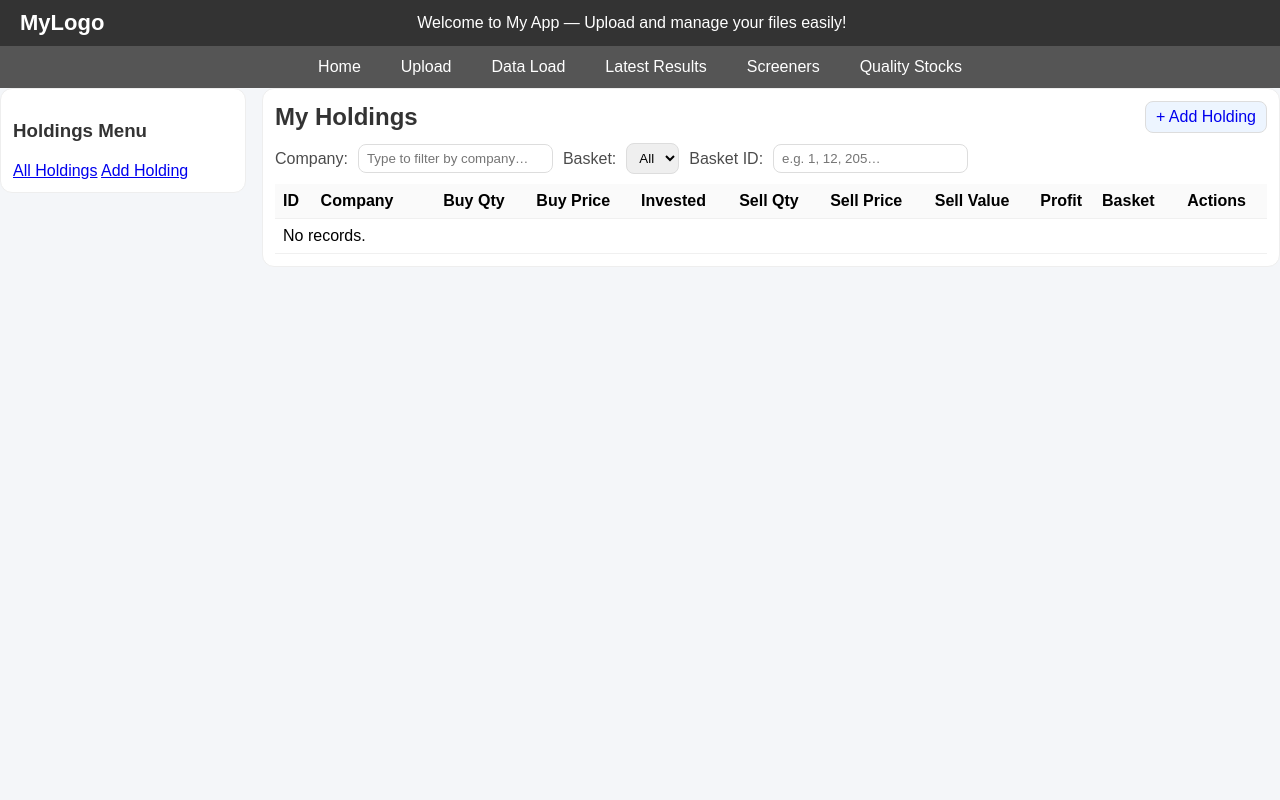
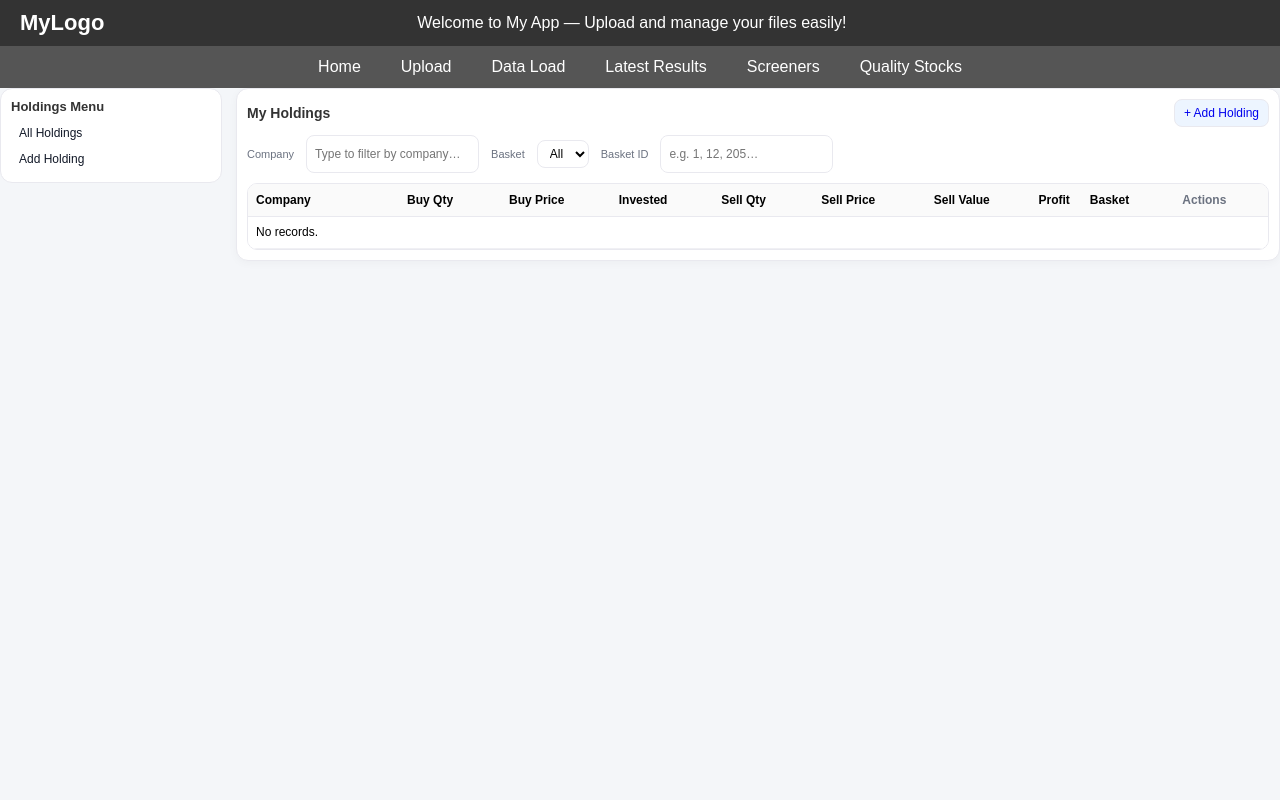
Before and after one commit to RSUDHAKARREDDI/stocksrating, a Flask app: page /my_holdings/ in a window 1280 px wide. Run offline with Flask 3, Linux system fonts and the light colour scheme; data that the repository does not hold is empty; parts of the project's set-up code (start-up, migrations or seed data) failed here and were passed over.

Commit message:
v3.0 My holdings holding view page enhanced

```diff
--- a/templates/my_holdings/my_holdings_list.html
+++ b/templates/my_holdings/my_holdings_list.html
@@ -2,65 +2,105 @@
 {% block title %}My Holdings{% endblock %}
 {% block content %}
 <style>
-  .page-wrap { display:flex; gap:16px; align-items:flex-start; }
-  .left-menu { flex:0 0 220px; width:220px; background:#fff; border:1px solid #eee; border-radius:12px; padding:12px; }
-  .content { flex:1; background:#fff; border:1px solid #eee; border-radius:12px; padding:12px; overflow:auto; }
-  table { width:100%; border-collapse:collapse; }
-  th, td { padding:8px; border-bottom:1px solid #f0f0f0; text-align:left; }
-  th { background:#fafafa; white-space:nowrap; cursor:pointer; user-select:none; }
-  th.sortable:hover { background:#f0f4ff; }
-  .btn { padding:6px 10px; border:1px solid #ddd; border-radius:8px; text-decoration:none; }
+  :root{
+    --bg:#fff; --bd:#e9e9ef; --muted:#6b7280; --light:#f7f7fb; --hover:#f2f6ff;
+    --chip:#eef2ff; --chip-bd:#dbe3ff; --pos:#0ea25a; --neg:#d14343;
+  }
+
+  .page-wrap { display:flex; gap:14px; align-items:flex-start; }
+  .left-menu {
+    flex:0 0 200px; width:200px; background:var(--bg); border:1px solid var(--bd);
+    border-radius:12px; padding:10px; font-size:12px;
+  }
+  .left-menu a { display:block; padding:6px 8px; border-radius:8px; text-decoration:none; color:#111827; }
+  .left-menu a:hover { background:var(--hover); }
+
+  .content {
+    flex:1; background:var(--bg); border:1px solid var(--bd); border-radius:12px;
+    padding:10px; overflow:auto; font-size:12px; line-height:1.35;
+    box-shadow:0 2px 10px rgba(0,0,0,0.035);
+  }
+
+  .controls { display:flex; flex-wrap:wrap; gap:8px 12px; align-items:center; margin:8px 0 10px; }
+  .controls label { font-size:11px; color:var(--muted); }
+  .controls input[type="text"], .controls select {
+    height:28px; padding:4px 8px; border:1px solid var(--bd); border-radius:8px; font-size:12px;
+    background:#fff;
+  }
+
+  .btn { padding:5px 9px; border:1px solid var(--bd); border-radius:8px; text-decoration:none; font-size:12px; }
   .btn.primary { background:#edf5ff; }
   .btn.danger { background:#ffecec; }
+
+  .table-wrap{
+    max-height:70vh; overflow:auto; border:1px solid var(--bd); border-radius:10px;
+  }
+
+  table { width:100%; border-collapse:separate; border-spacing:0; font-variant-numeric:tabular-nums; }
+  thead th {
+    position:sticky; top:0; background:#fafafa; border-bottom:1px solid var(--bd);
+    padding:8px; text-align:left; white-space:nowrap; font-weight:600; z-index:1;
+  }
+  tbody td { padding:7px 8px; border-bottom:1px solid #f0f0f4; background:#fff; }
+  tbody tr:nth-child(even) td { background:var(--light); }
+  tbody tr:hover td { background:var(--hover); }
+  th.sortable { cursor:pointer; user-select:none; }
+  th.sortable:hover { background:#f0f4ff; }
+  .arrow { font-size:10px; opacity:.7; margin-left:4px; }
   .num { text-align:right; white-space:nowrap; }
-  .controls { display:flex; flex-wrap:wrap; gap:10px; align-items:center; margin:10px 0; }
-  .controls input[type="text"], .controls select { padding:6px 8px; border:1px solid #ddd; border-radius:8px; }
-  .arrow { font-size:11px; opacity:0.6; margin-left:4px; }
-  .muted { opacity:.7; }
+
+  .chip {
+    display:inline-block; padding:2px 8px; border-radius:999px; background:var(--chip); border:1px solid var(--chip-bd);
+    font-size:11px;
+  }
+  .muted { color:var(--muted); }
+
+  .pos { color:var(--pos); font-weight:600; }
+  .neg { color:var(--neg); font-weight:600; }
 </style>
 
 <div class="page-wrap">
   <aside class="left-menu">
-    <h3>Holdings Menu</h3>
+    <h3 style="margin:0 0 6px;font-size:13px;">Holdings Menu</h3>
     <a href="{{ url_for('my_holdings_bp.my_holdings_list') }}">All Holdings</a>
     <a href="{{ url_for('my_holdings_bp.my_holdings_create') }}">Add Holding</a>
   </aside>
 
   <section class="content">
-    <div style="display:flex;justify-content:space-between;align-items:center;">
-      <h2 style="margin:0;">My Holdings</h2>
+    <div style="display:flex;justify-content:space-between;align-items:center;margin-bottom:6px;">
+      <h2 style="margin:0;font-size:14px;">My Holdings</h2>
       <a class="btn primary" href="{{ url_for('my_holdings_bp.my_holdings_create') }}">+ Add Holding</a>
     </div>
 
     <div class="controls">
-      <label for="filterCompany" class="muted">Company:</label>
+      <label for="filterCompany">Company</label>
       <input id="filterCompany" type="text" placeholder="Type to filter by company…">
 
-      <label for="filterBasket" class="muted">Basket:</label>
+      <label for="filterBasket">Basket</label>
       <select id="filterBasket">
         <option value="">All</option>
         <!-- options populated from table data -->
       </select>
 
-      <label for="filterBasketId" class="muted">Basket ID:</label>
+      <label for="filterBasketId">Basket ID</label>
       <input id="filterBasketId" type="text" placeholder="e.g. 1, 12, 205…" inputmode="numeric">
-
     </div>
 
+    <div class="table-wrap">
       <table id="holdingsTable">
         <thead>
           <tr>
-          <th data-key="id">ID</th>
+
             <th class="sortable" data-key="company" data-type="text">Company <span class="arrow"></span></th>
-          <th class="num" data-key="buy_qty">Buy Qty</th>
-          <th class="num" data-key="buy_price">Buy Price</th>
+            <th class="num">Buy&nbsp;Qty</th>
+            <th class="num">Buy&nbsp;Price</th>
             <th class="num sortable" data-key="invested" data-type="num">Invested <span class="arrow"></span></th>
-          <th class="num" data-key="sell_qty">Sell Qty</th>
-          <th class="num" data-key="sell_price">Sell Price</th>
-          <th class="num sortable" data-key="sell_value" data-type="num">Sell Value <span class="arrow"></span></th>
+            <th class="num">Sell&nbsp;Qty</th>
+            <th class="num">Sell&nbsp;Price</th>
+            <th class="num sortable" data-key="sell_value" data-type="num">Sell&nbsp;Value <span class="arrow"></span></th>
             <th class="num sortable" data-key="profit" data-type="num">Profit <span class="arrow"></span></th>
             <th class="sortable" data-key="basket" data-type="text">Basket <span class="arrow"></span></th>
-          <th>Actions</th>
+            <th class="muted">Actions</th>
           </tr>
         </thead>
         <tbody>
@@ -74,8 +114,8 @@
           {% set sell_value = (sq * sp) if has_sell else None %}
           {% set profit = (sell_value - invested) if has_sell else None %}
           {% set basket_id = r.Basket_ID or '-' %}
+          {% set profit_class = ('pos' if profit and profit>0 else ('neg' if profit and profit<0 else 'muted')) %}
           <tr
-          data-id="{{ r.holding_id }}"
             data-company="{{ r.Company_Name|e }}"
             data-buy_qty="{{ bq|int }}"
             data-buy_price="{{ bp|round(6) }}"
@@ -87,7 +127,7 @@
             data-basket="{{ basket_id }}"
             data-basket_id="{{ basket_id }}"
           >
-          <td>{{ r.holding_id }}</td>
+
             <td>{{ r.Company_Name }}</td>
             <td class="num">{{ bq|int }}</td>
             <td class="num">{{ bp|round(2) }}</td>
@@ -95,8 +135,8 @@
             <td class="num">{{ sq|int }}</td>
             <td class="num">{{ sp|round(2) }}</td>
             <td class="num">{{ '-' if not has_sell else (sell_value|round(2)) }}</td>
-          <td class="num">{{ '-' if not has_sell else (profit|round(2)) }}</td>
-          <td>{{ basket_id }}</td>
+            <td class="num {{ profit_class }}">{{ '-' if not has_sell else (profit|round(2)) }}</td>
+            <td><span class="chip">{{ basket_id }}</span></td>
             <td>
               <a class="btn" href="{{ url_for('my_holdings_bp.my_holdings_edit', holding_id=r.holding_id) }}">Edit</a>
               <a class="btn primary" href="{{ url_for('my_holdings_bp.my_holdings_sell', holding_id=r.holding_id) }}">Sell</a>
@@ -107,10 +147,11 @@
             </td>
           </tr>
           {% else %}
-        <tr><td colspan="11">No records.</td></tr>
+          <tr><td colspan="10">No records.</td></tr>
           {% endfor %}
         </tbody>
       </table>
+    </div>
   </section>
 </div>
 
@@ -139,7 +180,7 @@
       if (aNum && bNum) return an - bn;
       if (aNum) return -1;
       if (bNum) return 1;
-      return a.localeCompare(b);
+      return String(a).localeCompare(String(b));
     });
     values.forEach(v=>{
       const opt = document.createElement('option');
@@ -200,7 +241,7 @@
     const hidden = Array.from(tbody.querySelectorAll('tr')).filter(tr => tr.style.display === 'none');
     const frag = document.createDocumentFragment();
     rows.forEach(r => frag.appendChild(r));
-    hidden.forEach(r => frag.appendChild(r));
+    hidden.forEach(r => frag.appendChild(r)); // keep hidden rows at the end
     tbody.appendChild(frag);
 
     headers.forEach(h=> h.querySelector('.arrow').textContent = '');
```
Lines whose indentation alone changed are shown as unchanged.
